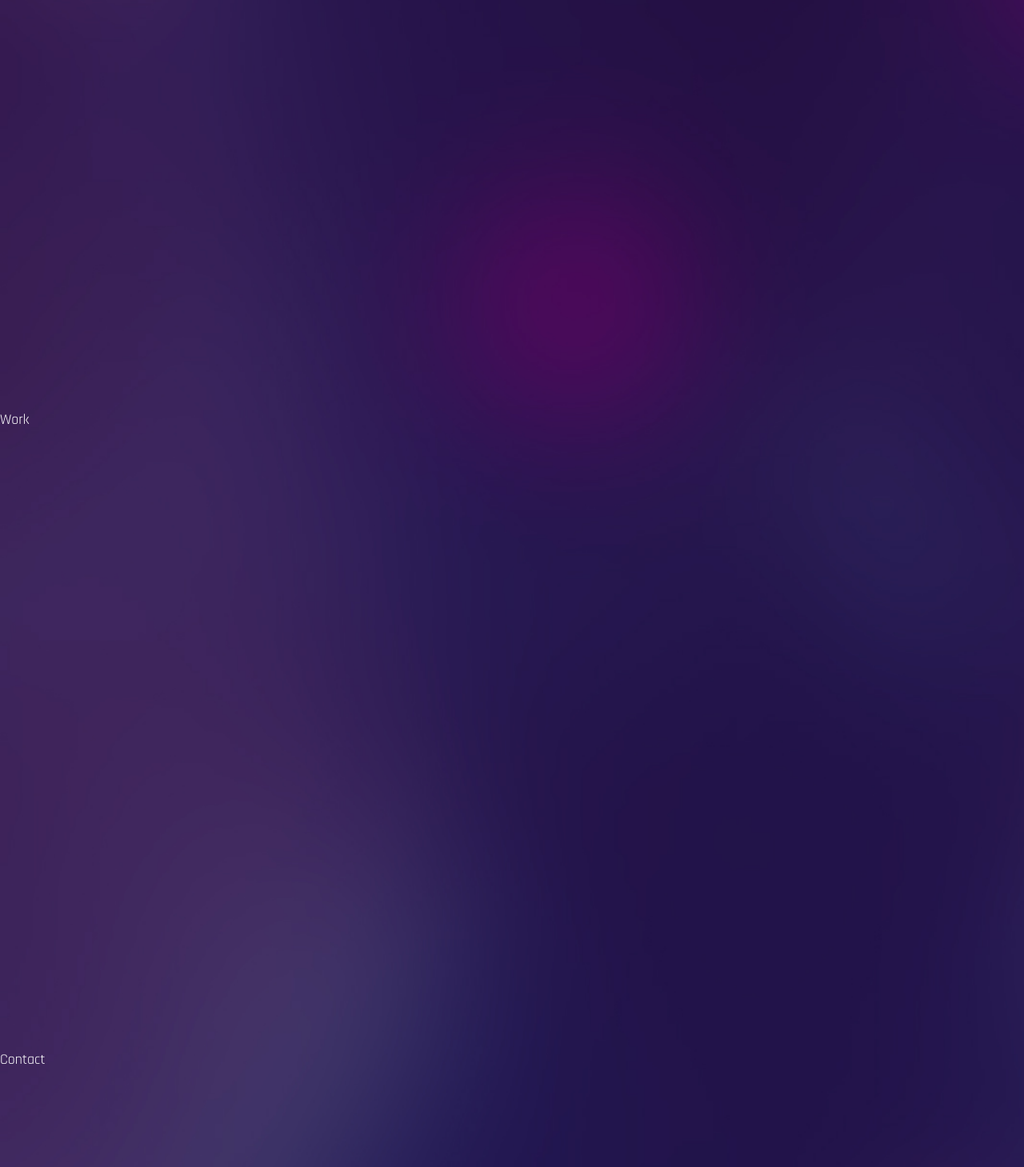
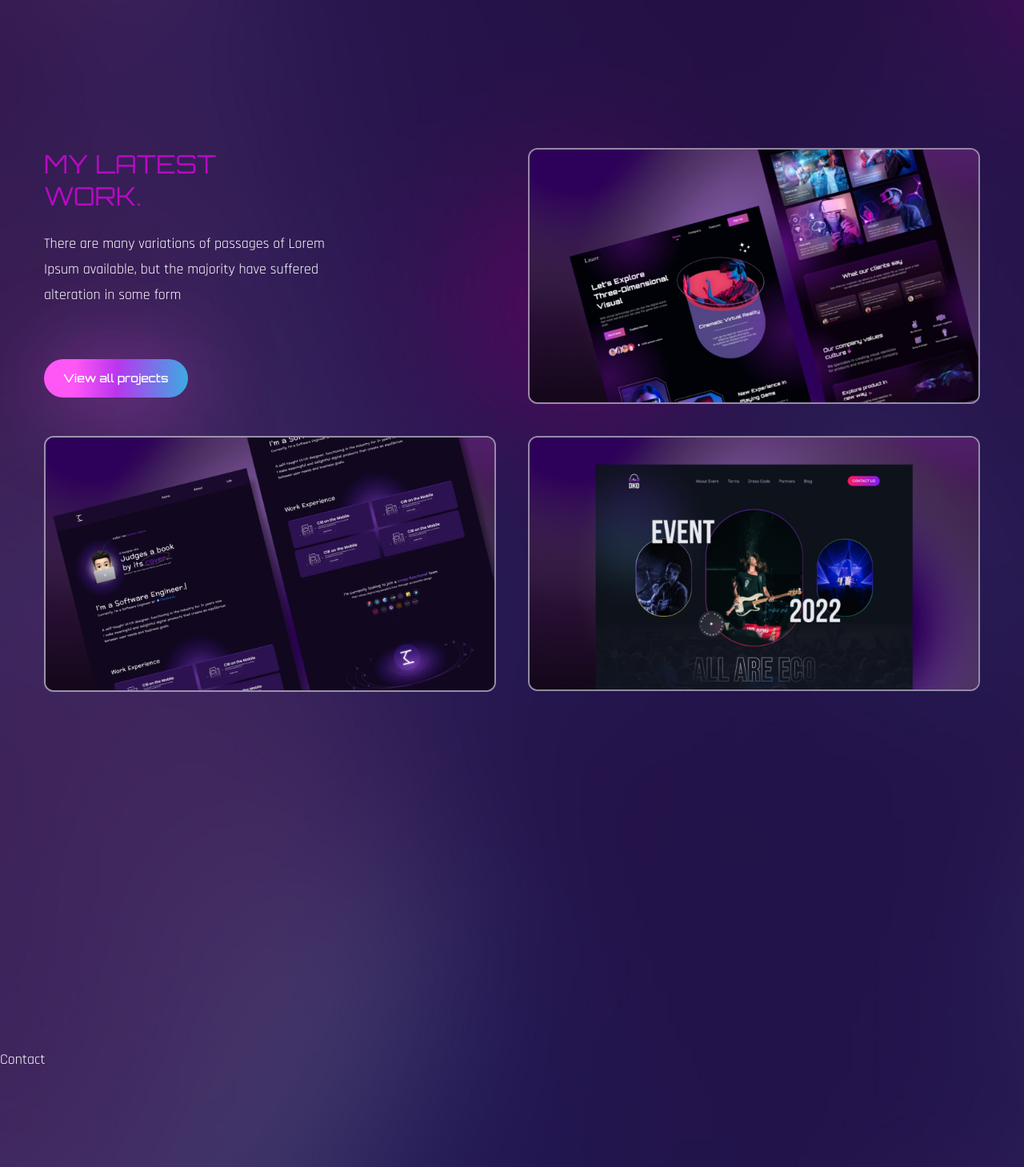
Before and after one commit to developermaroof/My_Personal_Portfolio, a React (Create React App) app: page / in a window 1280 px wide. Shown: the part 2211-3670 px from the top of the page at 80% size. Built offline with nearby package versions, Linux system fonts and the light colour scheme; a web font is replaced by a local one.

Commit message:
Updated Work component

```diff
--- a/src/components/Contact.jsx
+++ b/src/components/Contact.jsx
@@ -1,10 +1,14 @@
 import React from "react";
+// motion
+// import { motion } from "framer-motion";
+// variants
+// import { fadeIn } from "../variants";
 
 const Contact = () => {
   return (
-    <div className="section" id="contact">
-      Contact
-    </div>
+    <section className="section" id="contact">
+      <div>Contact</div>
+    </section>
   );
 };
 
--- a/src/components/Work.jsx
+++ b/src/components/Work.jsx
@@ -1,14 +1,100 @@
 import React from "react";
 // motion
-// import { motion } from "framer-motion";
+import { motion } from "framer-motion";
 // variants
-// import { fadeIn } from "../variants";
+import { fadeIn } from "../variants";
+// images
+import img1 from "../assets/portfolio-img1.png"
+import img2 from "../assets/portfolio-img2.png"
+import img3 from "../assets/portfolio-img3.png"
 
 const Work = () => {
   return (
-    <div className="section" id="work">
-      Work
-    </div>
+    <section className="section" id="work">
+      <div className="container mx-auto">
+        <div className="flex flex-col lg:flex-row gap-x-10">
+          <motion.div
+            variants={fadeIn("right", 0.3)}
+            initial="hidden"
+            whileInView={'show'}
+            viewport={{ once: false, amount: 0.3 }}
+            className="flex flex-col flex-1 gap-y-12 mb-10 lg:mb-0">
+            {/* text */}
+            <div>
+              <h2 className="h2 leading-tight text-accent">
+                My Latest
+                <br />
+                Work.
+              </h2>
+              <p className="max-w-sm mb-16">
+                There are many variations of passages of Lorem Ipsum
+                available, but the majority have suffered alteration
+                in some form
+              </p>
+              <button className="btn btn-sm">View all projects</button>
+            </div>
+            {/* image 1 */}
+            <div className="group relative overflow-hidden border-2 border-white/50 rounded-xl">
+              {/* overlay */}
+              <div className="group-hover:bg-black/70 w-full h-full absolute z-40 transition-all duration-300"></div>
+              {/* img */}
+              <img className="group-hover:scale-125 transition-all duration-500" src={img1} alt="" />
+              {/* pretitle */}
+              <div className="absolute -bottom-full left-12 group-hover:bottom-24 transition-all duration-500 z-50">
+                <span className="text-gradient">
+                  UI/UX Development
+                </span>
+              </div>
+              {/* title */}
+              <div className="absolute -bottom-full left-12 group-hover:bottom-14 transition-all duration-700 z-50">
+                <span className="text-3xl text-white">Project Title</span>
+              </div>
+            </div>
+          </motion.div>
+          <motion.div
+            variants={fadeIn("left", 0.2)}
+            initial="hidden"
+            whileInView={'show'}
+            viewport={{ once: false, amount: 0.3 }}
+            className="flex-1 flex flex-col gap-y-10">
+            {/* image 2 */}
+            <div className="group relative overflow-hidden border-2 border-white/50 rounded-xl">
+              {/* overlay */}
+              <div className="group-hover:bg-black/70 w-full h-full absolute z-40 transition-all duration-300"></div>
+              {/* img */}
+              <img className="group-hover:scale-125 transition-all duration-500" src={img2} alt="" />
+              {/* pretitle */}
+              <div className="absolute -bottom-full left-12 group-hover:bottom-24 transition-all duration-500 z-50">
+                <span className="text-gradient">
+                  UI/UX Development
+                </span>
+              </div>
+              {/* title */}
+              <div className="absolute -bottom-full left-12 group-hover:bottom-14 transition-all duration-700 z-50">
+                <span className="text-3xl text-white">Project Title</span>
+              </div>
+            </div>
+            {/* image 3 */}
+            <div className="group relative overflow-hidden border-2 border-white/50 rounded-xl">
+              {/* overlay */}
+              <div className="group-hover:bg-black/70 w-full h-full absolute z-40 transition-all duration-300"></div>
+              {/* img */}
+              <img className="group-hover:scale-125 transition-all duration-500" src={img3} alt="" />
+              {/* pretitle */}
+              <div className="absolute -bottom-full left-12 group-hover:bottom-24 transition-all duration-500 z-50">
+                <span className="text-gradient">
+                  UI/UX Development
+                </span>
+              </div>
+              {/* title */}
+              <div className="absolute -bottom-full left-12 group-hover:bottom-14 transition-all duration-700 z-50">
+                <span className="text-3xl text-white">Project Title</span>
+              </div>
+            </div>
+          </motion.div>
+        </div>
+      </div>
+    </section>
   );
 };
 
```
